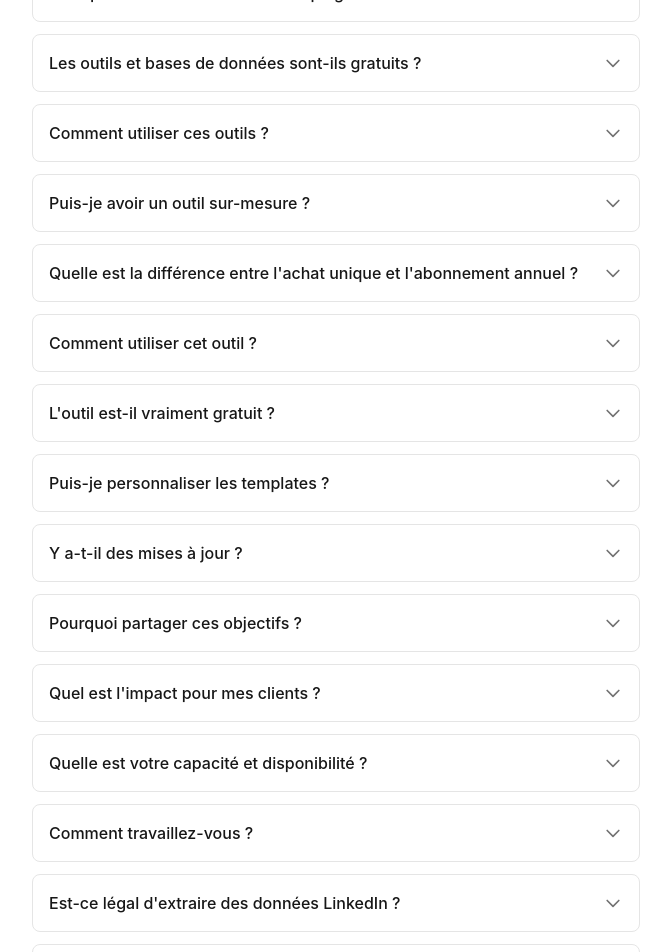
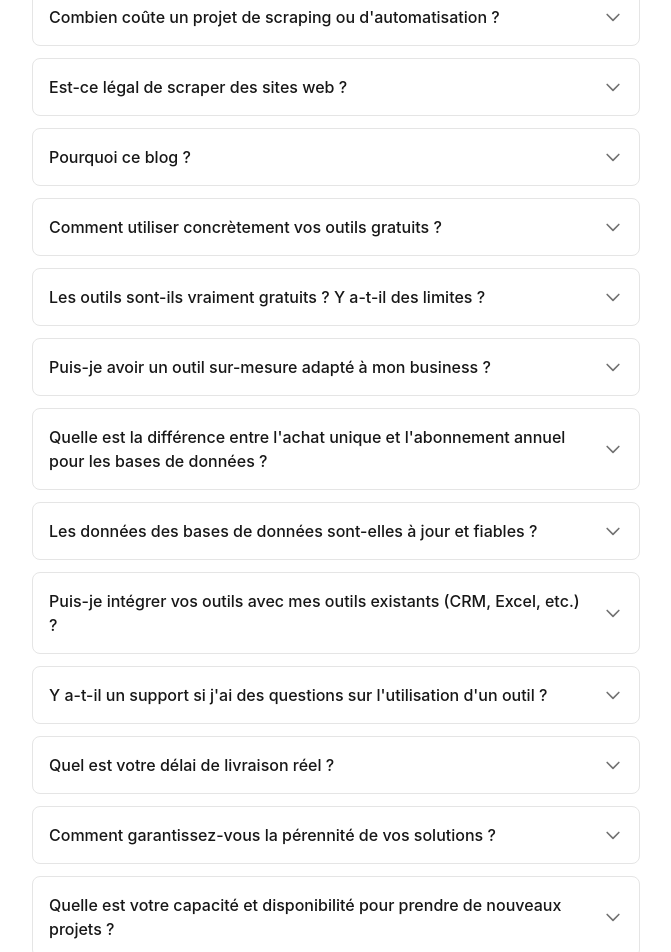
Before and after one commit to rcoco78/mon-blog, a Next.js app: page /faq in a window 1280 px wide. Shown: the part 580-1532 px from the top of the page, without its empty margins (304-975 px from the left). Built offline with nearby package versions, Linux system fonts and the light colour scheme; no server answers.

Commit message:
Update: Amélioration complète des FAQ avec questions business-oriented et réponses concrètes pour CEO/fondateurs/growth marketeux

```diff
--- a/pages/faq.js
+++ b/pages/faq.js
@@ -12,84 +12,92 @@ export default function FAQPage() {
   const allFAQs = {
     general: [
       {
+        question: "Qu'est-ce que le scraping et comment ça peut aider mon business ?",
+        answer: "Le scraping (ou web scraping) est une technique qui permet d'extraire automatiquement des données depuis des sites web. Concrètement, cela vous permet de : collecter des données concurrentielles (prix, produits, avis), générer des leads qualifiés (contacts, profils LinkedIn), automatiser votre veille marché, enrichir vos bases de données existantes. Par exemple, un agent immobilier peut extraire tous les biens disponibles dans une zone, un e-commerçant peut suivre les prix de ses concurrents, un growth marketeux peut construire des listes de prospects ciblés. L'objectif : transformer des tâches manuelles chronophages en processus automatisés qui tournent 24/7."
+      },
+      {
+        question: "Quel est le ROI réel de l'automatisation pour mon entreprise ?",
+        answer: "L'automatisation génère du ROI de plusieurs façons : 1) Gain de temps : libérer 10-20h/semaine de tâches répétitives pour vous concentrer sur la stratégie, 2) Réduction d'erreurs : éliminer les erreurs humaines dans la saisie ou la collecte de données, 3) Scalabilité : traiter 100x plus de données sans augmenter les coûts, 4) Décisions rapides : avoir des données à jour en temps réel pour prendre des décisions éclairées. Exemple concret : un scraper qui collecte les prix concurrents quotidiennement vous fait gagner 5h/semaine et vous permet d'ajuster vos prix en temps réel. Sur un an, c'est 260h économisées + meilleure compétitivité."
+      },
+      {
+        question: "Pourquoi choisir un freelance plutôt qu'une agence ou un dev interne ?",
+        answer: "3 avantages clés : 1) Rapidité : livraison en moins d'une semaine vs 1-2 mois pour une agence, 2) Coûts maîtrisés : pas de frais de structure, tarifs transparents, pas de coûts récurrents si vous n'avez pas besoin de maintenance, 3) Expertise ciblée : 424+ projets en scraping/automatisation vs un dev interne qui doit tout apprendre. Un freelance spécialisé apporte aussi flexibilité : vous payez uniquement pour ce dont vous avez besoin, sans engagement long terme. Parfait pour tester une idée rapidement ou traiter un besoin ponctuel."
+      },
+      {
+        question: "Combien coûte un projet de scraping ou d'automatisation ?",
+        answer: "Les prix varient selon la complexité, mais voici des ordres de grandeur : un scraping simple (1 site, données structurées) : 500-1500€, un scraping complexe (multi-sites, données dynamiques, anti-bot) : 1500-5000€, une automatisation complète (outil sur-mesure + intégration) : 2000-8000€. La plupart des projets se livrent en moins d'une semaine. Pour un devis précis, je propose un appel de 20 minutes gratuit pour comprendre votre besoin et vous donner un prix exact avec délais. Pas de surprise, tout est transparent dès le départ."
+      },
+      {
+        question: "Est-ce légal de scraper des sites web ?",
+        answer: "Oui, le scraping est légal dans la plupart des cas, à condition de respecter : 1) Les robots.txt et conditions d'utilisation du site, 2) Le RGPD si vous collectez des données personnelles, 3) Les bonnes pratiques (ne pas surcharger les serveurs, respecter les limites de taux). Je m'assure toujours que vos projets respectent la légalité. Pour les données publiques (prix, produits, annonces), c'est généralement autorisé. Pour les données personnelles (emails, profils privés), il faut un consentement ou une base légale. On en discute ensemble pour garantir la conformité de votre projet."
+      },
+      {
         question: "Pourquoi ce blog ?",
         answer: "Ce blog est né d'une volonté de partager mes réflexions sur le scraping, l'automatisation et l'entrepreneuriat. Pas seulement des tutoriels techniques, mais aussi des cas d'usage business, des réflexions sur le métier de freelance, et des retours d'expérience sur mes projets. Vous y trouverez des articles variés : scraping, automatisation, entrepreneuriat, voyage, et bien d'autres sujets qui me passionnent. L'objectif : créer du lien, partager mes apprentissages, et révéler ma personnalité au-delà du simple prestataire."
-      },
-      {
-        question: "Qu'est-ce que le scraping ?",
-        answer: "Le scraping (ou web scraping) est une technique qui permet d'extraire automatiquement des données depuis des sites web. C'est utile pour collecter des informations, analyser des tendances, ou automatiser des processus de collecte de données."
-      },
-      {
-        question: "Comment automatiser mes processus business ?",
-        answer: "L'automatisation business passe par l'identification des tâches répétitives, la création de scripts ou d'outils automatisés, et l'intégration de ces solutions dans vos workflows. Je partage des cas d'usage concrets et des tutoriels dans mes articles."
-      },
-      {
-        question: "Pourquoi choisir un freelance scraping ?",
-        answer: "Un freelance spécialisé en scraping apporte expertise technique, flexibilité et coûts maîtrisés. Avec 424+ projets réalisés, je développe des solutions sur-mesure adaptées à vos besoins business spécifiques."
       }
     ],
     outils: [
       {
-        question: "Les outils et bases de données sont-ils gratuits ?",
-        answer: "La plupart des outils et bases de données sont gratuits. Je les développe pour partager mon expertise et aider la communauté. Certains outils peuvent avoir des limites d'utilisation (comme l'extracteur LinkedIn limité à 50 profils par jour). Certains produits premium sont disponibles en version payante."
+        question: "Comment utiliser concrètement vos outils gratuits ?",
+        answer: "C'est très simple : 1) Cliquez sur l'outil qui vous intéresse dans la marketplace, 2) Sur la page de l'outil, entrez votre email pour recevoir l'accès (gratuit, sans engagement), 3) Une fois connecté, vous accédez à l'interface de l'outil avec des instructions claires, 4) Utilisez l'outil directement dans votre navigateur, sans installation. Par exemple, le Générateur de Templates d'Emails : vous sélectionnez le type de message (outreach, follow-up, etc.), vous personnalisez le contenu, et vous copiez-collez le template généré. L'Extracteur LinkedIn : vous entrez vos critères de recherche, vous lancez l'extraction, et vous téléchargez les résultats en CSV. Aucune compétence technique requise."
       },
       {
-        question: "Comment utiliser ces outils ?",
-        answer: "Chaque outil dispose de sa propre page avec des instructions d'utilisation. Cliquez sur un outil pour accéder à sa page dédiée et commencer à l'utiliser immédiatement, sans inscription nécessaire."
+        question: "Les outils sont-ils vraiment gratuits ? Y a-t-il des limites ?",
+        answer: "Oui, la plupart des outils sont 100% gratuits, sans limite de temps ni de nombre d'utilisations. Certains outils ont des limites raisonnables pour éviter les abus : l'Extracteur LinkedIn est limité à 50 profils par jour (gratuit), ce qui couvre largement les besoins de prospection d'une TPE-PME. Si vous avez besoin de volumes plus importants, je peux développer une version sur-mesure. Les bases de données payantes (comme Dentistes Parisiens) sont clairement indiquées avec leurs prix. Aucun piège, tout est transparent."
       },
       {
-        question: "Puis-je avoir un outil sur-mesure ?",
-        answer: "Absolument ! Si vous avez besoin d'un outil personnalisé pour votre business, je peux développer une solution sur-mesure adaptée à vos besoins spécifiques. Contactez-moi pour discuter de votre projet."
+        question: "Puis-je avoir un outil sur-mesure adapté à mon business ?",
+        answer: "Absolument ! Si vos besoins sont spécifiques, je développe des outils sur-mesure. Exemples : un extracteur adapté à votre secteur d'activité, un générateur de contenu pour votre industrie, une automatisation de votre workflow spécifique. Le processus : 1) On discute de votre besoin (appel de 20 min gratuit), 2) Je vous propose une solution technique avec devis et délais, 3) Développement et livraison en moins d'une semaine, 4) Formation et support inclus. Tarifs : à partir de 2000€ selon la complexité. Contactez-moi pour discuter de votre projet."
       },
       {
-        question: "Quelle est la différence entre l'achat unique et l'abonnement annuel ?",
-        answer: "L'achat unique vous donne un accès immédiat à la base de données sans renouvellement. L'abonnement annuel, au même prix, inclut une mise à jour annuelle du fichier : vous recevrez automatiquement la version actualisée de la base de données chaque année. Les deux options sont au même prix, l'abonnement est recommandé si vous souhaitez garder vos données à jour sur le long terme."
+        question: "Quelle est la différence entre l'achat unique et l'abonnement annuel pour les bases de données ?",
+        answer: "Les deux options sont au même prix. L'achat unique : vous recevez la base de données une fois, sans mise à jour. L'abonnement annuel : vous recevez la base de données initiale + une mise à jour automatique chaque année (nouvelles données, corrections, enrichissements). Exemple : Base Dentistes Parisiens à 79€ - avec l'abonnement, vous recevez la version 2024 maintenant, puis automatiquement la version 2025 dans un an, puis 2026, etc. L'abonnement est recommandé si vous utilisez les données sur le long terme et voulez garder vos fichiers à jour sans avoir à racheter chaque année."
       },
       {
-        question: "Comment utiliser cet outil ?",
-        answer: "Entrez votre email pour recevoir l'accès à l'outil. Une fois connecté, vous pourrez générer des templates d'emails personnalisés en quelques clics."
+        question: "Les données des bases de données sont-elles à jour et fiables ?",
+        answer: "Oui, toutes les bases de données sont mises à jour régulièrement. La date de dernière mise à jour est indiquée sur chaque page de base de données. Les données sont collectées via scraping automatisé et vérifiées manuellement pour garantir la qualité. Format : CSV, Excel (.xlsx) et JSON disponibles. Chaque base inclut les colonnes essentielles (nom, adresse, téléphone, email, etc.) selon le type de données. Si vous constatez des erreurs ou des données obsolètes, contactez-moi et je mets à jour gratuitement."
       },
       {
-        question: "L'outil est-il vraiment gratuit ?",
-        answer: "Oui, cet outil est entièrement gratuit. Aucun paiement n'est requis pour l'utiliser."
+        question: "Puis-je intégrer vos outils avec mes outils existants (CRM, Excel, etc.) ?",
+        answer: "Oui, la plupart des outils exportent en formats standards (CSV, Excel, JSON) que vous pouvez importer dans n'importe quel CRM (HubSpot, Salesforce, Pipedrive), Excel, Google Sheets, ou base de données. Pour des intégrations automatiques (API, webhooks, Zapier), je peux développer une version sur-mesure qui se connecte directement à vos outils. Exemple : un scraper qui alimente automatiquement votre CRM toutes les semaines, ou un outil qui synchronise avec votre Google Sheets en temps réel. On discute de votre stack technique et je propose la meilleure solution d'intégration."
       },
       {
-        question: "Puis-je personnaliser les templates ?",
-        answer: "Oui, vous pouvez personnaliser tous les templates selon vos besoins. Si vous avez besoin d'une version sur-mesure, contactez-moi pour discuter de votre projet."
-      },
-      {
-        question: "Y a-t-il des mises à jour ?",
-        answer: "Oui, les outils sont mis à jour régulièrement pour améliorer les fonctionnalités et corriger les bugs."
+        question: "Y a-t-il un support si j'ai des questions sur l'utilisation d'un outil ?",
+        answer: "Oui, chaque outil dispose d'instructions claires sur sa page dédiée. Si vous avez des questions spécifiques ou rencontrez un problème, contactez-moi directement (email, LinkedIn, ou via Calendly). Je réponds généralement sous 24h. Pour les outils gratuits, le support est inclus. Pour les outils sur-mesure, le support post-livraison est inclus pendant 1 mois, puis disponible en option selon vos besoins."
       }
     ],
     objectifs: [
       {
-        question: "Pourquoi partager ces objectifs ?",
-        answer: "Transparence et confiance : En partageant publiquement mes objectifs et ma progression, je démontre mon engagement envers la transparence et la responsabilité. C'est une façon de construire la confiance avec mes clients et partenaires. Reconnaissance de la réalité : Les objectifs ne sont pas toujours atteints, et c'est normal. Montrer les succès comme les défis permet de donner une vision authentique de mon activité. Inspiration et partage : Ces données peuvent inspirer d'autres entrepreneurs et freelances à adopter une approche similaire de transparence dans leur communication."
+        question: "Quel est votre délai de livraison réel ?",
+        answer: "Livraison en moins d'une semaine pour 90% des projets. Concrètement : un scraping simple (1 site, données structurées) : 2-3 jours, un scraping complexe (multi-sites, anti-bot) : 5-7 jours, une automatisation complète : 5-7 jours. Si votre projet est urgent (livraison en 48h), c'est possible selon ma disponibilité. On en discute lors de l'appel initial. Je privilégie la rapidité sans compromettre la qualité : vous avez vos données rapidement pour pouvoir les exploiter sans attendre."
       },
       {
-        question: "Quel est l'impact pour mes clients ?",
-        answer: "Réactivité extrême : Livraison en moins d'une semaine. Je privilégie la rapidité d'exécution pour que vous puissiez exploiter vos données rapidement. Systèmes longue durée : Je construis des solutions pérennes — comme les scrapers Apify — qui fonctionnent dans le temps. Vous gagnez un temps considérable en automatisant des processus répétitifs, et le système continue de tourner même après la livraison."
+        question: "Comment garantissez-vous la pérennité de vos solutions ?",
+        answer: "Je construis des solutions robustes qui fonctionnent dans le temps : 1) Code maintenable et documenté, 2) Gestion des erreurs et cas limites, 3) Solutions hébergées sur Apify (pour les scrapers publics) qui gèrent l'infrastructure, 4) Documentation complète pour que vous puissiez comprendre et maintenir si besoin. Pour les projets sur-mesure, je propose des options de maintenance (corrections si le site source change, évolutions, support). La plupart des solutions tournent des années sans intervention. Exemple : mes scrapers Apify fonctionnent depuis 2+ ans avec 150+ utilisateurs actifs."
       },
       {
-        question: "Quelle est votre capacité et disponibilité ?",
-        answer: "Volume de projets : Je traite jusqu'à 20 à 30 projets par mois, avec un suivi rigoureux de chaque mission. Disponibilité pour échanger : Jusqu'à 4 appels de 20 minutes par jour pour discuter de votre projet. Secteurs d'expertise : J'ai une expérience particulière dans l'immobilier et le secteur de la santé, mais je travaille avec des entreprises de tous secteurs."
+        question: "Quelle est votre capacité et disponibilité pour prendre de nouveaux projets ?",
+        answer: "Je traite 20-30 projets par mois avec un suivi rigoureux de chaque mission. Disponibilité : jusqu'à 4 appels de 20 minutes par jour pour discuter de nouveaux projets (réservez via Calendly). Secteurs d'expertise : j'ai une expérience particulière dans l'immobilier et la santé, mais je travaille avec des entreprises de tous secteurs (e-commerce, SaaS, services, etc.). Si votre projet est urgent, on peut s'organiser. Si je suis à capacité, je vous indique un délai réaliste dès le départ. Transparence totale sur les disponibilités."
       },
       {
-        question: "Comment travaillez-vous ?",
-        answer: "1. Appel de 20 minutes pour comprendre vos besoins et votre contexte. 2. Proposition détaillée avec approche technique et délais. 3. Validation de votre côté, puis démarrage du projet. 4. Livraison en moins d'une semaine, avec aller-retour si nécessaire. 5. Suivi — on se reparle si besoin d'ajustements ou d'évolutions."
+        question: "Comment se déroule un projet de A à Z ?",
+        answer: "Processus en 5 étapes : 1) Appel de 20 minutes (gratuit) : on discute de votre besoin, votre contexte, vos contraintes. Je pose des questions pour bien comprendre. 2) Proposition détaillée : sous 24-48h, je vous envoie une proposition avec approche technique, délais, prix, format de livraison. 3) Validation : vous validez la proposition, on signe (ou pas, selon votre préférence), je démarre. 4) Développement : je code, je teste, je vous tiens informé de l'avancement. 5) Livraison : vous recevez les données/outil + documentation. On fait un point pour s'assurer que tout correspond à vos attentes. Ajustements si nécessaire (inclus)."
       },
       {
-        question: "Est-ce légal d'extraire des données LinkedIn ?",
-        answer: "Oui, notre outil respecte les conditions d'utilisation de LinkedIn et les bonnes pratiques. L'extraction est limitée et éthique."
+        question: "Quel est l'impact concret pour mes clients ?",
+        answer: "2 impacts majeurs : 1) Réactivité : vous avez vos données en moins d'une semaine vs 1-2 mois avec une agence. Vous pouvez prendre des décisions rapidement, réagir aux opportunités, lancer vos campagnes sans attendre. 2) Systèmes pérennes : je construis des solutions qui tournent dans le temps. Exemple : un scraper qui collecte les prix concurrents quotidiennement. Une fois livré, il continue de tourner automatiquement. Vous gagnez du temps chaque jour, pas juste une fois. Les solutions Apify que je développe sont utilisées par 150+ personnes, preuve de leur robustesse."
       },
       {
-        question: "Quels formats sont disponibles pour les bases de données ?",
-        answer: "Les bases de données sont disponibles en CSV (pour Excel), Excel (.xlsx) et JSON. Choisissez le format qui correspond à vos besoins."
+        question: "Proposez-vous un support après la livraison ?",
+        answer: "Oui, le support post-livraison est inclus : 1) Ajustements mineurs (corrections, petits changements) : inclus pendant 1 mois après livraison, 2) Support technique : si vous avez des questions sur l'utilisation, je réponds sous 24h, 3) Maintenance optionnelle : si le site source change et casse le scraper, je peux le corriger (tarif selon la complexité). Pour les projets complexes, je propose des packages de maintenance mensuels. L'objectif : que vous soyez autonome, mais je reste disponible si besoin."
       },
       {
-        question: "Les données sont-elles à jour ?",
-        answer: "Oui, les bases de données sont mises à jour régulièrement pour garantir la fraîcheur des informations."
+        question: "Comment garantissez-vous la confidentialité de mes données ?",
+        answer: "Confidentialité totale : 1) Pas de partage : vos données ne sont jamais partagées, vendues ou utilisées à d'autres fins, 2) Sécurité : accès sécurisé aux données, pas de stockage inutile, suppression après livraison si vous le souhaitez, 3) RGPD : respect strict du RGPD pour les données personnelles, 4) Transparence : je vous explique exactement ce que je fais avec vos données. Pour les projets sensibles, on peut signer un NDA. Votre business reste votre business, je suis juste l'outil technique."
+      },
+      {
+        question: "Pourquoi partager publiquement vos objectifs et métriques ?",
+        answer: "3 raisons : 1) Transparence et confiance : montrer mes objectifs et ma progression démontre mon engagement envers la transparence. Vous savez où j'en suis, où je vais, comment je travaille. 2) Authenticité : les objectifs ne sont pas toujours atteints, et c'est normal. Montrer les succès comme les défis donne une vision réelle de mon activité. 3) Preuve de crédibilité : 424+ projets, 270+ avis positifs, 20 scrapers publics utilisés par 150+ personnes — les chiffres parlent. Vous voyez que je suis actif, que je livre, que les clients sont satisfaits."
       }
     ]
   }
```
